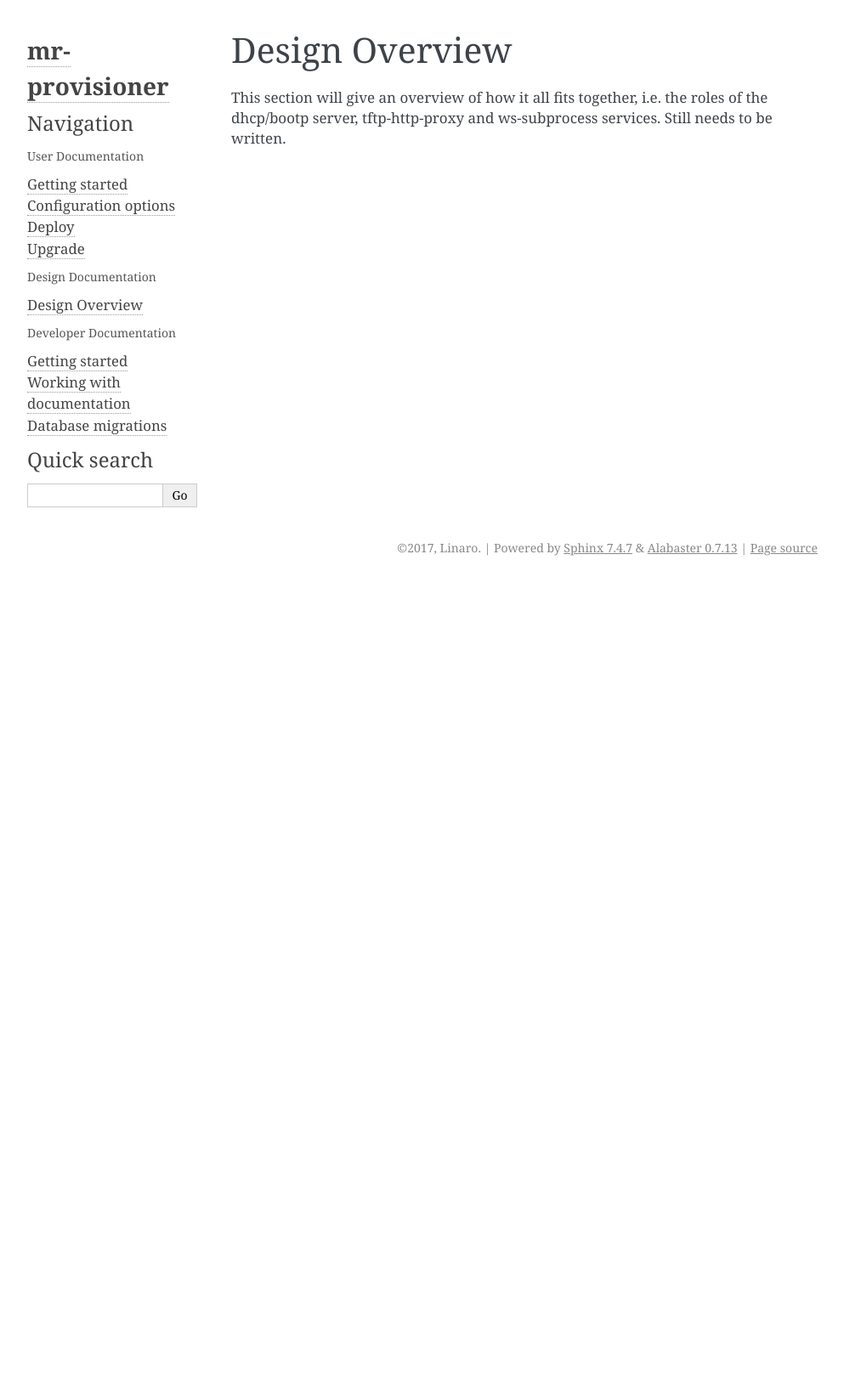
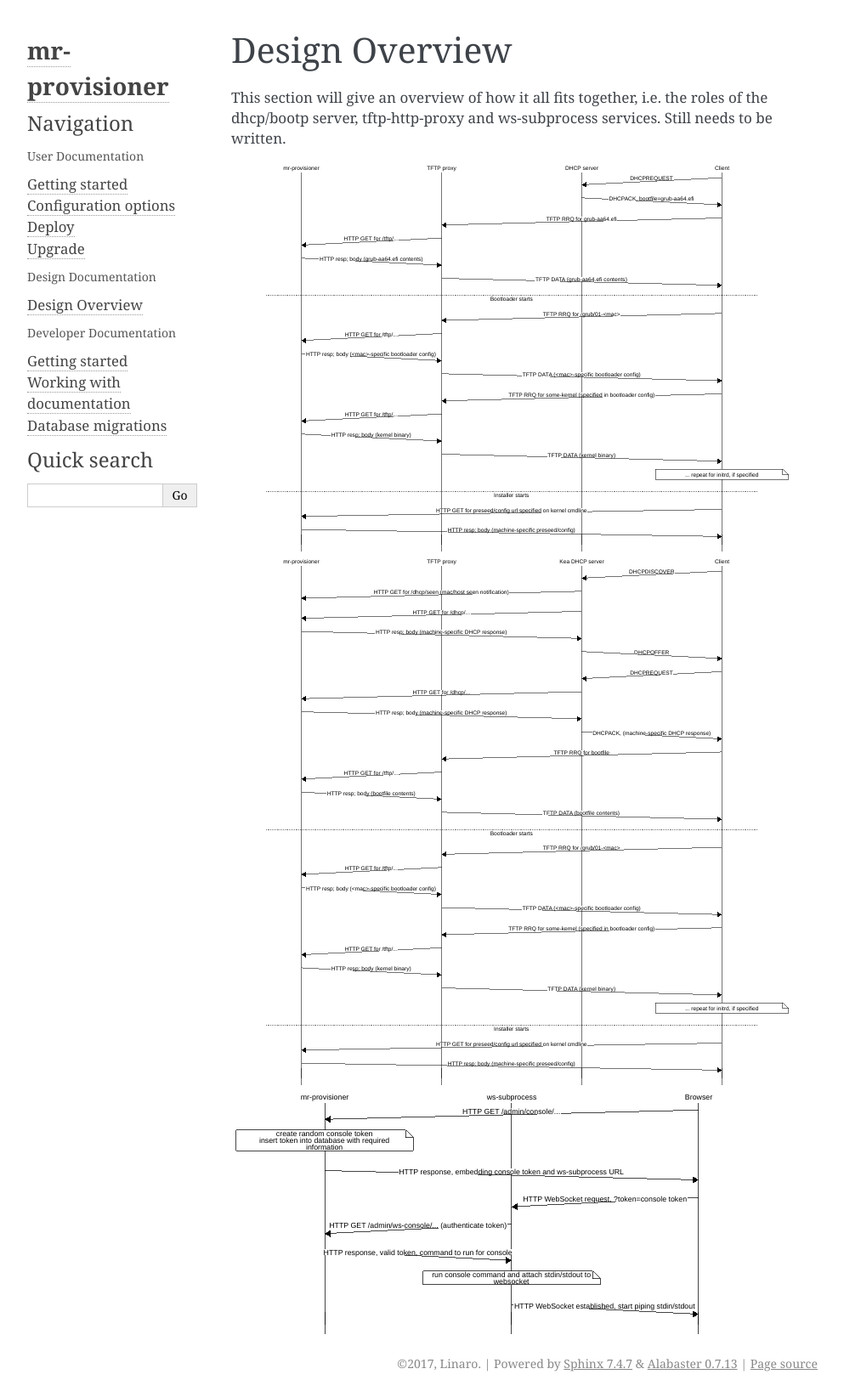
Before and after one commit to mr-provisioner/mr-provisioner, a Sphinx documentation site: the page built from docs/design/overview.rst, in a window 1280 px wide. Shown: the whole page at 85% size, without its empty margins (148-1141 px from the left). Built offline with Sphinx 7.4.7, drawn with Linux system fonts in a browser that asks for light colours; before the commit the page ends 900 px from its top, so only the background shows below that.

Commit message:
docs: add initial msc diagrams

```diff
--- a/docs/design/overview.rst
+++ b/docs/design/overview.rst
@@ -2,3 +2,12 @@ Design Overview
 ===============
 
 This section will give an overview of how it all fits together, i.e. the roles of the dhcp/bootp server, tftp-http-proxy and ws-subprocess services. Still needs to be written.
+
+.. image:: seqdiag/boot-flow-simple.svg
+   :target: /_images/boot-flow-simple.svg
+
+.. image:: seqdiag/boot-flow-kea.svg
+   :target: /_images/boot-flow-kea.svg
+
+.. image:: seqdiag/ws-console.svg
+   :target: /_images/ws-console.svg
```
Also changed, not shown: docs/design/seqdiag/boot-flow-kea.svg (added), docs/design/seqdiag/boot-flow-simple.svg (added), docs/design/seqdiag/ws-console.svg (added), 3 other files.
